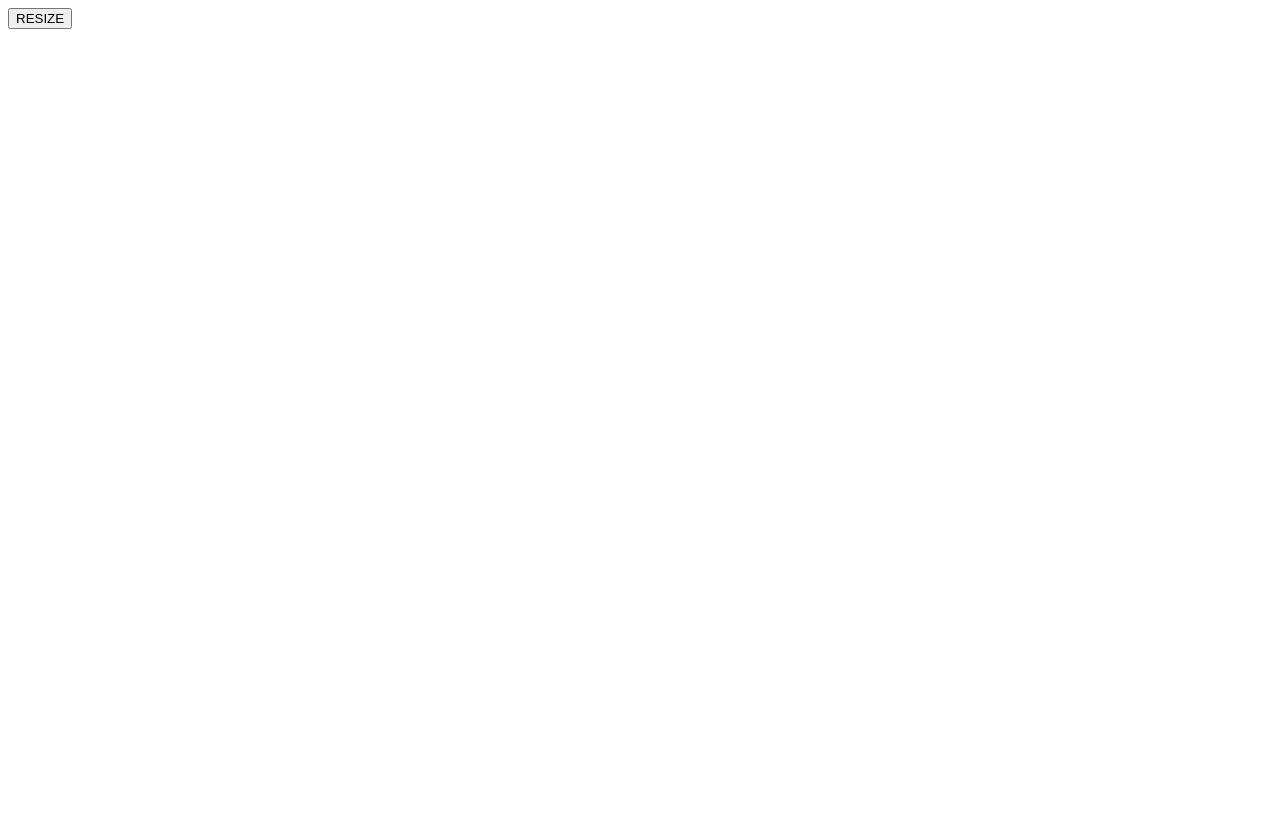
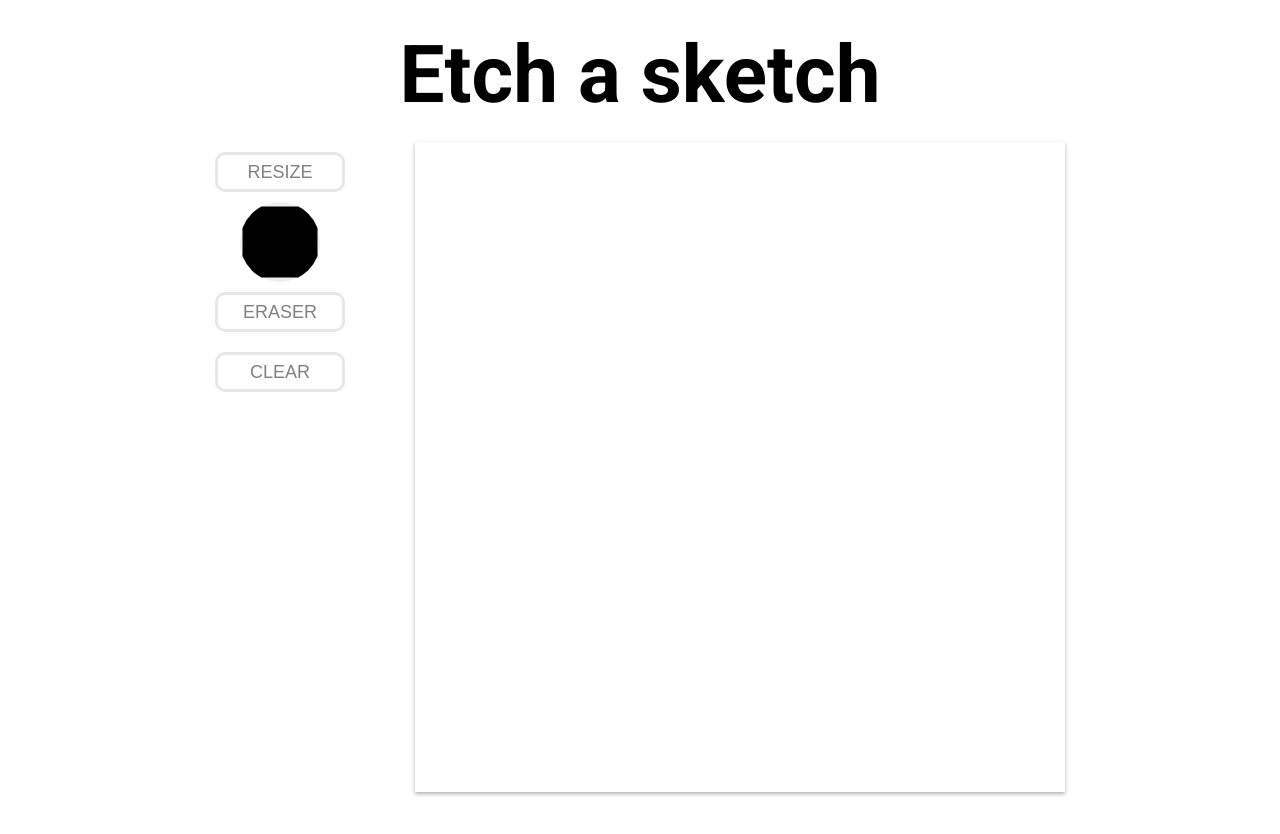
Before and after one commit to hoon610/etchasketch, a plain HTML site: page index.html in a window 1280 px wide. After the commit the page ends 800 px from the top, so only its background shows below. Drawn offline with Linux system fonts and the light colour scheme.

Commit message:
Update UI and add more buttons

```diff
--- a/index.html
+++ b/index.html
@@ -3,15 +3,28 @@
 
 <head>
     <meta charset="UTF-8">
-    <title>Page Title</title>
+    <title>Etch a Sketch</title>
     <script src="script.js" defer></script>
     <link rel="stylesheet" href="styles.css">
+    <link rel="preconnect" href="https://fonts.googleapis.com">
+    <link rel="preconnect" href="https://fonts.gstatic.com" crossorigin="">
+    <link href="https://fonts.googleapis.com/css2?family=Roboto:wght@400;700&amp;display=swap" rel="stylesheet">
 </head>
 
 <body>
-    <button id="resize">RESIZE</button>
-    <div id="container">
+    <h1>Etch a sketch</h1>
+    <div id="content">
+        <div id ="options">
+            <button id="resize" class="button">RESIZE</button>
 
+            <input type="color"  class="button" id="colorPicker">
+
+            <button id="eraser"  class="button">ERASER</button>
+            <button id="clear"  class="button">CLEAR</button>
+        </div>
+        <div id="container">
+
+        </div>
     </div>
 </body>
 
--- a/script.js
+++ b/script.js
@@ -11,13 +11,13 @@ function draw() {
     for (let i = 0; i < gridRows.length; i++) {
         const gridRow = gridRows[i];
 
-        gridRow.style.height = `${800 / dimensions}px`;
-        gridRow.style.minWidth = "800px";
+        gridRow.style.height = `${650 / dimensions}px`;
+        gridRow.style.minWidth = "650px";
         gridRow.style.display = "flex";
         for (let j = dimensions; j > 0; j--) {
             let pixel = document.createElement("div");
-            pixel.style.height = `${800 / dimensions}px`;
-            pixel.style.width = `${800 / dimensions}px`;
+            pixel.style.height = `${650 / dimensions}px`;
+            pixel.style.width = `${650 / dimensions}px`;
             gridRow.appendChild(pixel).className = "pixel";
         }
 
@@ -41,8 +41,25 @@ function redraw() {
     draw();
 }
 
-
-
 function colorOver(event) {
     event.target.style.backgroundColor = String(color);
 };
+
+const colorPicker = document.getElementById("colorPicker");
+colorPicker.addEventListener("input", changeColor);
+
+function changeColor(event) {
+     color = event.target.value;
+
+};
+
+const buttons = document.getElementsByClassName("button");
+
+for (let i = 0; i < buttons.length; i++) {
+    buttons[i].addEventListener("mouseenter", function(){
+        this.style.transform = "scale(1.1)"
+    });
+    buttons[i].addEventListener("mouseleave", function(){
+        this.style.transform = "scale(1.0)";
+    })
+}
--- a/styles.css
+++ b/styles.css
@@ -1,6 +1,53 @@
 #container{
     display: flex;
-    height: 800px;
-    width: 800px;
+    height: 650px;
+    width: 650px;
     flex-direction: column;
+    box-shadow: 0 2px 4px rgba(0, 0, 0, 0.3);
+
 }
+body{
+    font-family: 'Roboto', sans-serif;
+    display: flex;
+    flex-direction: column;
+    justify-content: center;
+    align-items: center;
+}
+h1{
+    text-align: center;
+    font-size: 80px;
+    margin: 20px;
+}
+#content{
+    display: flex;
+}
+#options{
+    display: flex;
+    flex-direction: column;
+    margin-right: 70px;
+}
+
+#resize, #eraser, #clear{
+    background-color: white;
+    color: gray;
+    height: 40px;
+    width: 130px;
+    font-size: 18px;
+    border-radius: 10px;
+    outline: none;
+    border: solid;
+    border-color: #E5E7EB;
+    margin: 10px 0;
+    align-self: center;
+}
+input[type='color'] {
+    width: 80px;
+    height: 80px;
+    border: none;
+    align-self: center;
+    border-radius: 50%;
+    padding: 0;
+    appearance: none;
+    -webkit-appearance: none;
+    -moz-appearance: none;
+}
```
